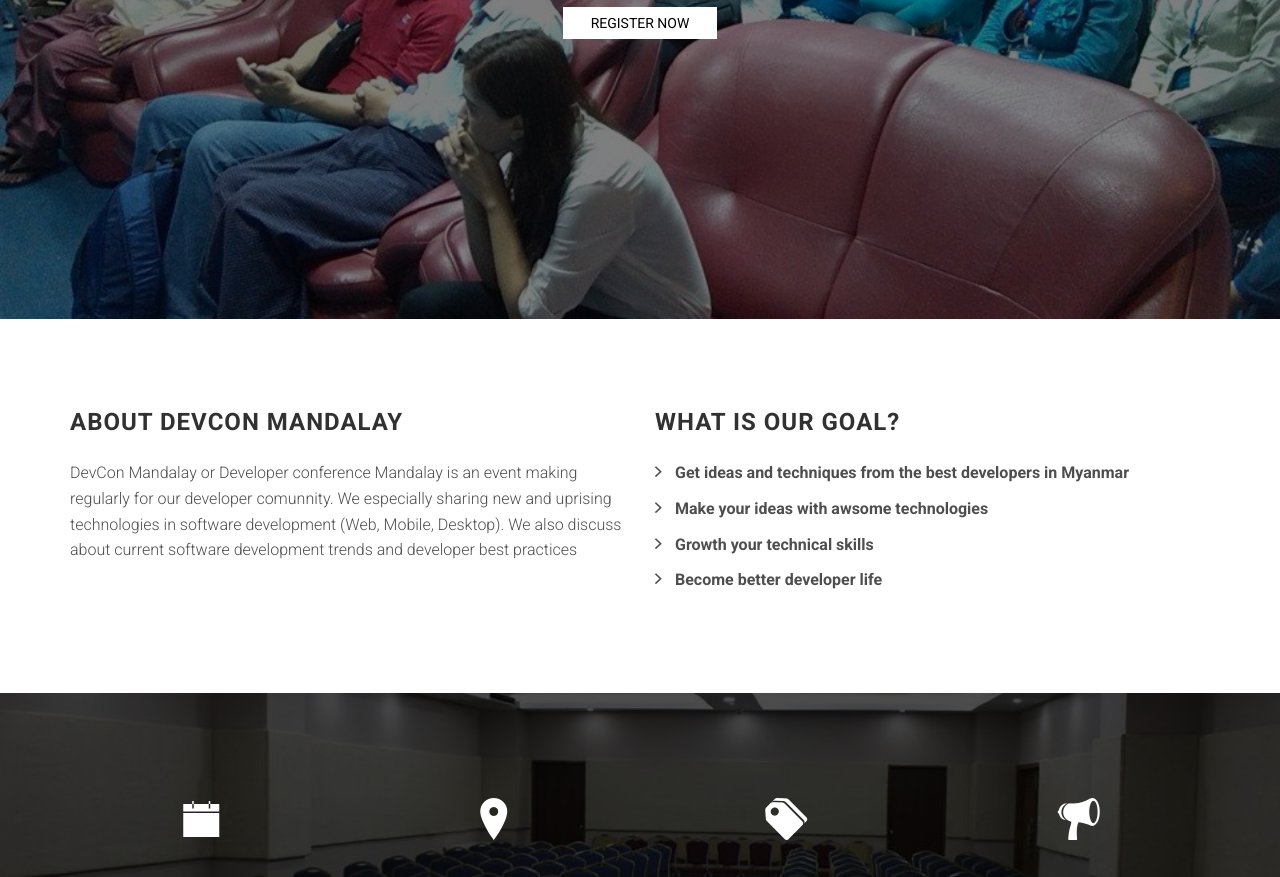
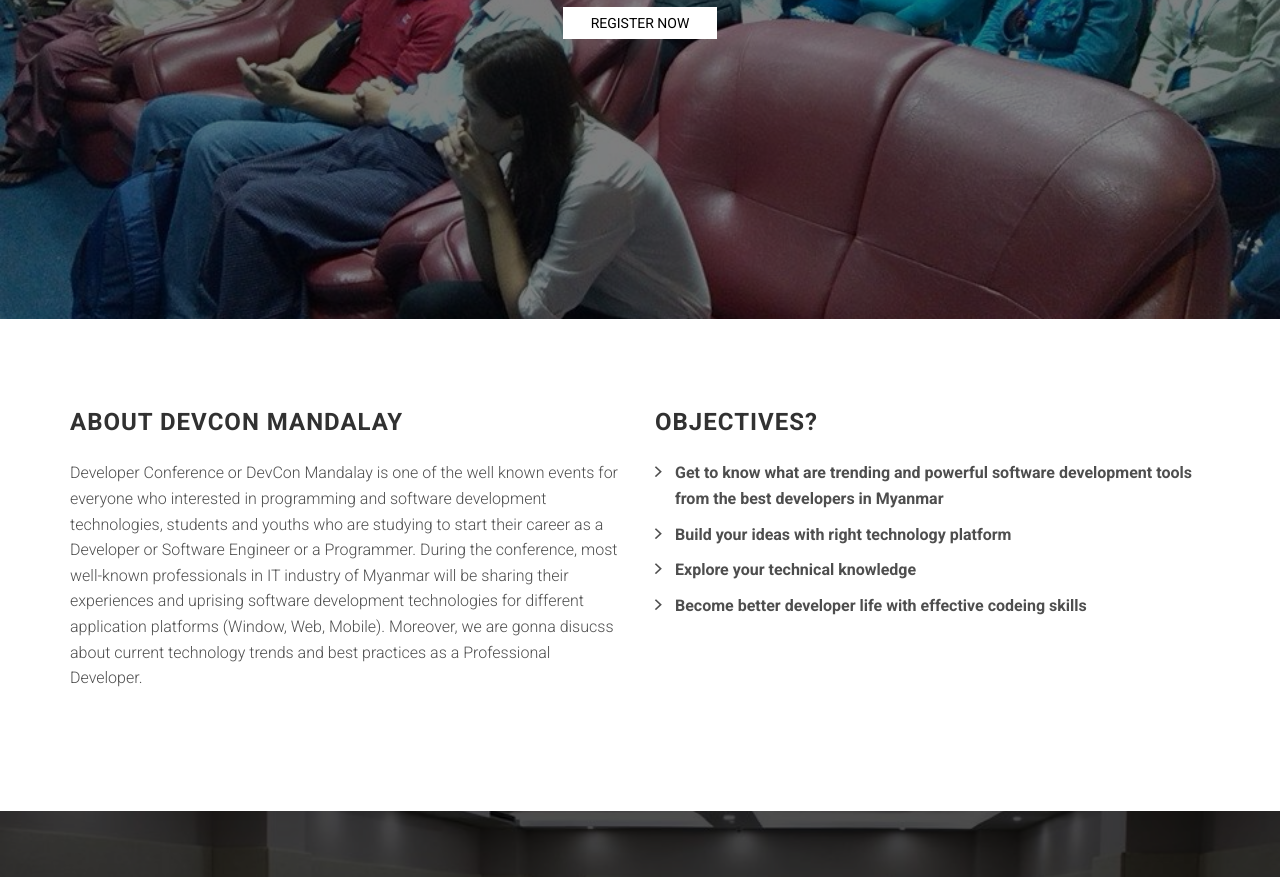
Before and after one commit to ThihaZaw-MM/devcon-mdy-2016, a plain HTML site: page index.html in a window 1280 px wide. Shown: the part 481-1358 px from the top of the page. Drawn offline with Linux system fonts and the light colour scheme; files whose address does not match are found by name.

Commit message:
Some text changes
Hi, I change some sentences and spelling errors. Please check and merge
to the source. Cheers!

```diff
--- a/index.html
+++ b/index.html
@@ -47,7 +47,7 @@
                     <li><a data-scroll href="#partner">Sponsers</a></li>
                     <!-- <li><a data-scroll href="#">Sponsorship</a></li> -->
                     <li><a data-scroll href="#faq">FAQ</a></li>
-                    <li><a data-scroll href="#photos">Photos</a></li>
+                    <li><a data-scroll href="#photos">Gallery</a></li>
 
                 </ul>
             </div>
@@ -59,7 +59,7 @@
 
             <h2>22 January 2017, Sunday / MICT Park Mandalay</h2>
 
-            <h1>DevCon Mandalay 2017</h1>
+            <h1>Developer Conference Mandalay 2017</h1>
 
             <p>Third &amp; Amazing Conference</p>
 
@@ -80,7 +80,9 @@
 
                     <h3 class="section-title">About DevCon Mandalay</h3>
 
-                    <p>DevCon Mandalay or Developer conference Mandalay is an event making regularly for our developer comunnity. We especially sharing new and uprising technologies in software development (Web, Mobile, Desktop). We also discuss about current software development trends and developer best practices</p>
+                    <p>Developer Conference or DevCon Mandalay is one of the well known events for everyone who interested in programming and software development technologies, students and youths who are studying to start their career as a Developer or Software Engineer or a Programmer. During the conference, most well-known professionals in IT industry of Myanmar will be sharing their experiences and uprising software development technologies for different application platforms (Window, Web, Mobile). Moreover, we are gonna disucss about current technology trends and best practices as a Professional Developer.</p>
+
+                    <!--<p>DevCon Mandalay or Developer conference Mandalay is an event making regularly for our developer comunnity. We especially sharing new and uprising technologies in software development (Web, Mobile, Desktop). We also discuss about current software development trends and developer best practices</p>-->
 
                     <!--<figure>
                         <img alt="" class="img-responsive" src="assets/images/about-us.jpg">
@@ -90,16 +92,16 @@
 
                 <div class="col-sm-6">
 
-                    <h3 class="section-title multiple-title">What is Our Goal?</h3>
+                    <h3 class="section-title multiple-title">Objectives?</h3>
 
                     <!--<p>Put here something!.</p>-->
 
                     <ul class="list-arrow-right">
 
-                        <li>Get ideas and techniques from the best developers in Myanmar</li>
-                        <li>Make your ideas with awsome technologies</li>
-                        <li>Growth your technical skills</li>
-                        <li>Become better developer life</li>
+                        <li>Get to know what are trending and powerful software development tools from the best developers in Myanmar</li>
+                        <li>Build your ideas with right technology platform</li>
+                        <li>Explore your technical knowledge</li>
+                        <li>Become better developer life with effective codeing skills</li>
 
                     </ul>
 
@@ -508,14 +510,14 @@
                             </div>
 
                             <div id="collapseTwo" class="panel-collapse collapse" role="tabpanel" aria-labelledby="headingTwo">
-                                <div class="panel-body">Ticket will include in Lunca and coffee plus DevCon 2017 present</div>
+                                <div class="panel-body">Ticket fee includes lunch, coffee and DevCon 2017 present</div>
                             </div>
                         </div>
 
                         <div class="panel panel-default">
                             <div class="panel-heading" role="tab" id="headingThree">
                                 <h4 class="panel-title">
-                                    <a class="faq-toggle collapsed" role="button" data-toggle="collapse" data-parent="#accordion" href="#collapseThree" aria-expanded="false" aria-controls="collapseThree"> Office address ?</a>
+                                    <a class="faq-toggle collapsed" role="button" data-toggle="collapse" data-parent="#accordion" href="#collapseThree" aria-expanded="false" aria-controls="collapseThree"> Address to buy ticket ?</a>
                                 </h4>
                             </div>
 
```
